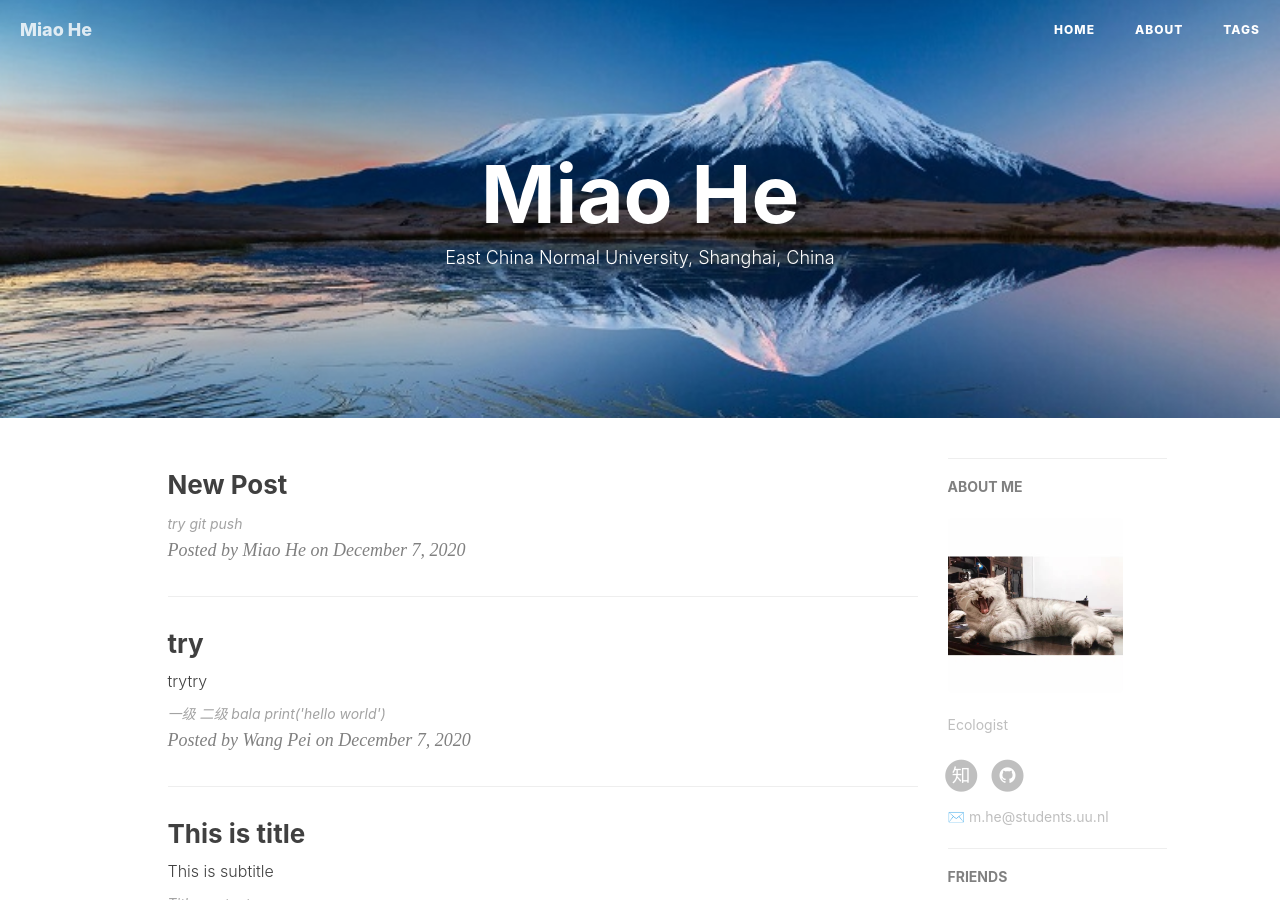
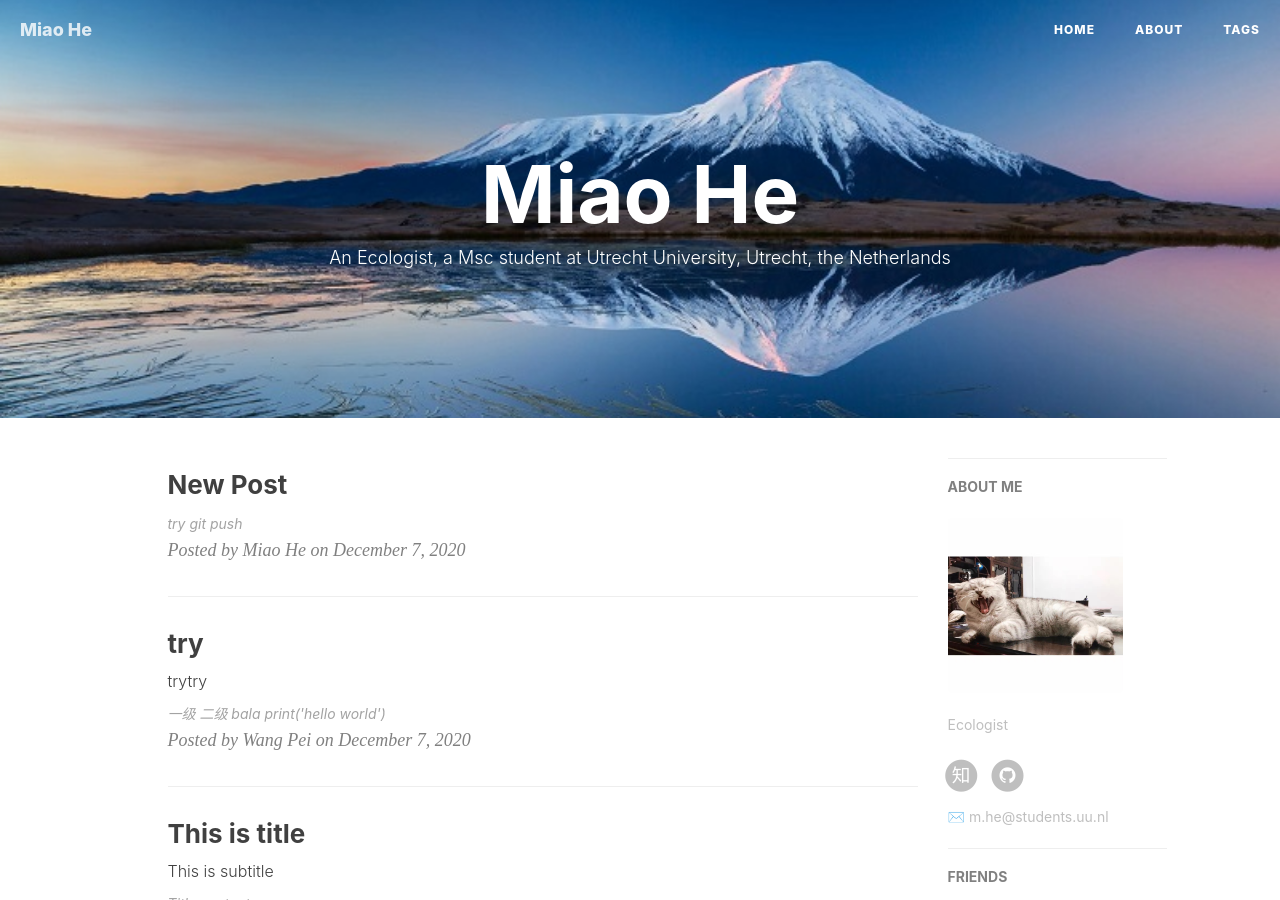
Before and after one commit to MiaoHe13/MiaoHe13.github.io, a Jekyll site: the page built from index.html, in a window 1280 px wide and 900 px high. Built offline with Jekyll 4.4.1, drawn with Linux system fonts in a browser that asks for light colours; nearby versions of some CDN libraries; the list of posts is cut into pages by our own code; comment, search, counter and statistics services are not loaded.

Commit message:
Update description

```diff
--- a/index.html
+++ b/index.html
@@ -1,6 +1,6 @@
 ---
 layout: page
-description: "East China Normal University, Shanghai, China"
+description: "An Ecologist, a Msc student at Utrecht University, Utrecht, the Netherlands"
 ---
 
 {% for post in paginator.posts %}
```
